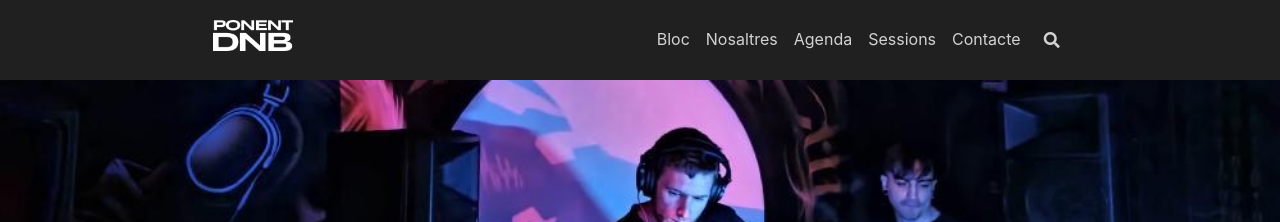
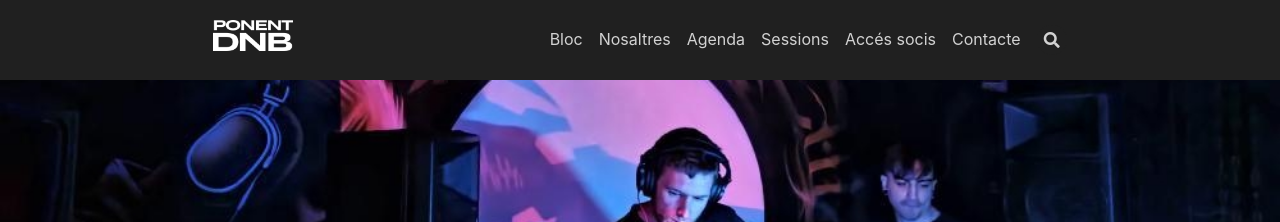
Before and after one commit to ponentdnb/ponentdnb.com, a Jekyll site: the page built from index.html, in a window 1280 px wide. Shown: the top 222 px of the page. Built offline with Jekyll 4.4.1, drawn with Linux system fonts in a browser that asks for light colours; nearby versions of some CDN libraries; the list of posts is cut into pages by our own code.

Commit message:
Update navigation.yml

```diff
--- a/_data/navigation.yml
+++ b/_data/navigation.yml
@@ -57,7 +57,10 @@ header:
     url: /agenda.html
   - titles:
      ca: Sessions
-    url: https://music.ponentdnb.com/share/fSxlC21cgX
+    url: /sessions.html
+  - titles:
+     ca: Accés socis
+    url: https//music.ponentdnb.com/
   - titles:
       ca: Contacte
     url: /contact.html
```
